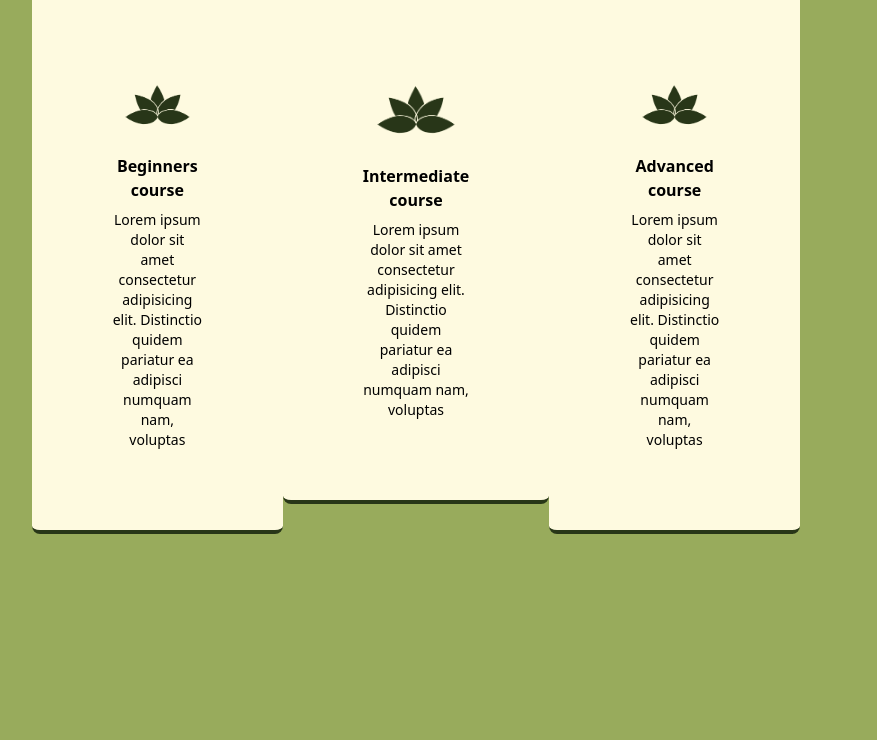
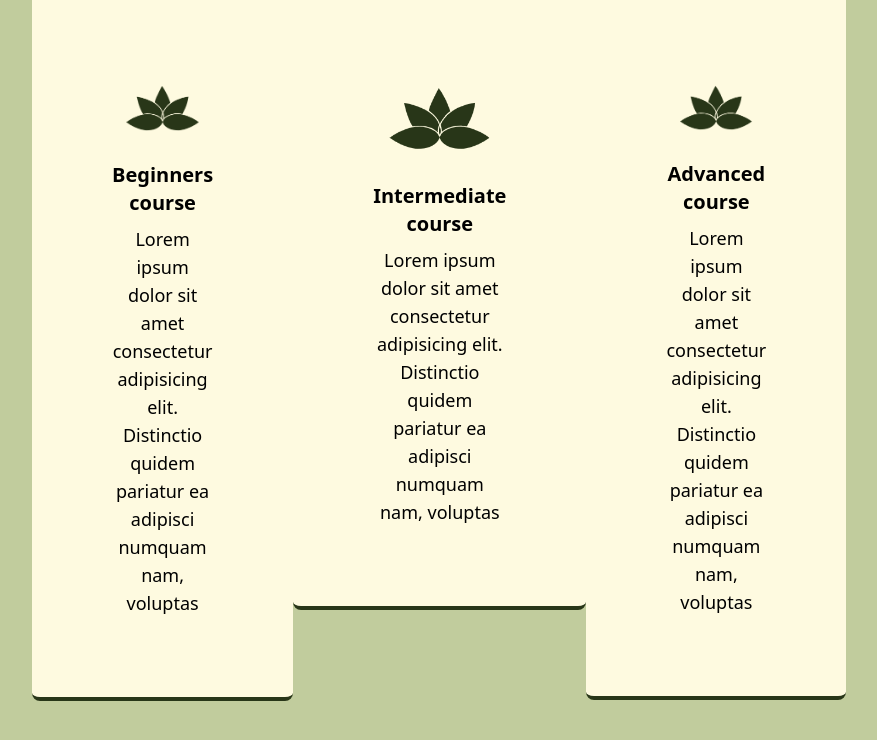
Before and after one commit to lydiastef/m3g2, a website: page index2.html in a window 1280 px wide. Shown: the part 552-1292 px from the top of the page, without its empty margins (224-1101 px from the left). Before the commit the page ends 1214 px from the top, so only its background shows below. Drawn offline with Linux system fonts and the light colour scheme.

Commit message:
final touch

```diff
--- a/index2.html
+++ b/index2.html
@@ -17,7 +17,7 @@
         </div>
         <ul class="md:flex md:items-center">
             <li class="mx-4 my-6 md:my-0">
-                <a href="#" class="text-xl text-darkgreen hover:text-darkorange duration-500">Home</a>
+                <a href="index.html" class="text-xl text-darkgreen hover:text-darkorange duration-500">Home</a>
             </li>
             <li class="mx-4 my-6 md:my-0">
                 <a href="#" class="text-xl text-darkgreen hover:text-darkorange duration-500">Courses</a>
@@ -49,6 +49,7 @@
                 eius quas officiis doloribus.</p>
             </div>
         </div>
+        <!--Boxes are not working well on small screens but I didn't have more time to make it work-->
         <div class="flex w-full justify-between">
             <div class="sm:w=1/3">
                 <div class="bg-creme p-20 border-b-4 border-darkgreen rounded-lg flex flex-col items-center">
@@ -57,8 +58,8 @@
                             <img src="LogoMakr-7pc9Rc.png" alt="Lotus Flower">
                         </div>
                     </div>
-                    <div class="mt-4 font-bold">Beginners course</div>
-                    <div class="text-center mt-2 text-gray-600 text-sm">Lorem ipsum dolor sit amet consectetur<br>
+                    <div class="mt-4 font-bold text-xl">Beginners course</div>
+                    <div class="text-center mt-2 text-gray-600 text-lg">Lorem ipsum dolor sit amet consectetur<br>
                             adipisicing elit. Distinctio quidem<br> pariatur ea adipisci numquam nam, voluptas
                     </div>
                 </div>
@@ -70,8 +71,8 @@
                             <img src="LogoMakr-7pc9Rc.png" alt="Lotus Flower">
                         </div>
                     </div>
-                    <div class="mt-4 font-bold">Intermediate course</div>
-                    <div class="text-center mt-2 text-gray-600 text-sm">Lorem ipsum dolor sit amet consectetur<br>
+                    <div class="mt-4 font-bold text-xl">Intermediate course</div>
+                    <div class="text-center mt-2 text-gray-600 text-lg">Lorem ipsum dolor sit amet consectetur<br>
                             adipisicing elit. Distinctio quidem<br> pariatur ea adipisci numquam nam, voluptas
                     </div>
                 </div>
@@ -82,8 +83,8 @@
                         <div class="ml-0 px-0 py-0" >
                             <img src="LogoMakr-7pc9Rc.png" alt="Lotus Flower"></div>
                         </div>
-                        <div class="mt-4 font-bold">Advanced course</div>
-                            <div class="text-center mt-2 text-gray-600 text-sm">Lorem ipsum dolor sit amet consectetur<br>
+                        <div class="mt-4 font-bold text-xl">Advanced course</div>
+                            <div class="text-center mt-2 text-gray-600 text-lg">Lorem ipsum dolor sit amet consectetur<br>
                             adipisicing elit. Distinctio quidem<br> pariatur ea adipisci numquam nam, voluptas</div>
                     </div>
                 </div>
--- a/tailwind.config.js
+++ b/tailwind.config.js
@@ -12,7 +12,7 @@ module.exports = {
       transparent: 'transparent',
       current: 'currentColor',
       'creme': '#FEFAE0',
-      'lightgreen': '#98AB5C',
+      'lightgreen': '#C1CC9D',
       'darkgreen': '#283618',
       'lightorange': '#DDA15E',
       'darkorange': '#BC6C25'
```
Also changed, not shown: index.html (+2 -1 lines), public/styles.css.
